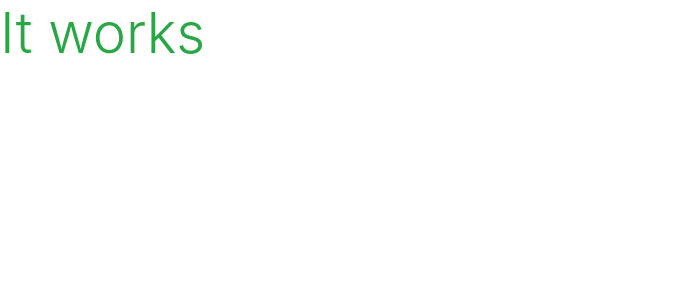
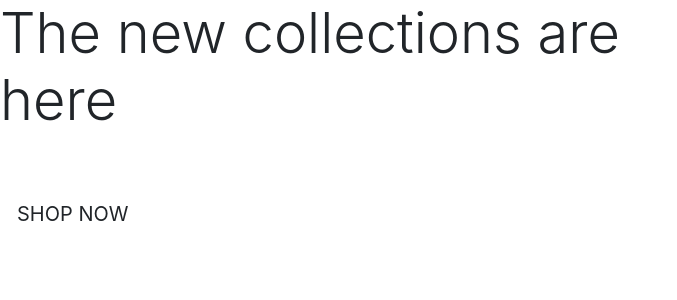
Before and after one commit to ashur-k/bouttique_ado_v1, a Django app: page / in a window 1280 px wide. Shown: the top 300 px of the page, without its empty margins (0-677 px from the left). Run offline with Django 3.2, Linux system fonts and the light colour scheme; some libraries are stand-ins or nearby versions.

Commit message:
added homepage content

```diff
--- a/home/templates/home/index.html
+++ b/home/templates/home/index.html
@@ -1,7 +1,32 @@
 {% extends "base.html" %}
 {% load static %}
 
+{% block page_header %}
+    <div class="container header-contianer">
+        <div class="row">
+            <div class="col">
+
+            </div>
+        </div>
+    </div>
+{% endblock %}
+
 {% block content %}
-    <h1 class="display-4 text-success">It works</h1>
+    <div class="contianer h-100">
+        <div class="row h-100">
+            <div class="col-7 col-md-6 my-auto">
+                <h1 class="display-4 logo-font text-black">
+                    The new collections are here
+                </h1>
+                <div class="my-5">
+                    <h4>
+                        <a href="" class="shop-now-button btn btn-lg rounded-0 text-uppercase py-3">
+                            Shop Now
+                        </a>
+                    </h4>
+                </div>
+            </div>
+        </div>
+    </div>
 
 {% endblock %}
```
